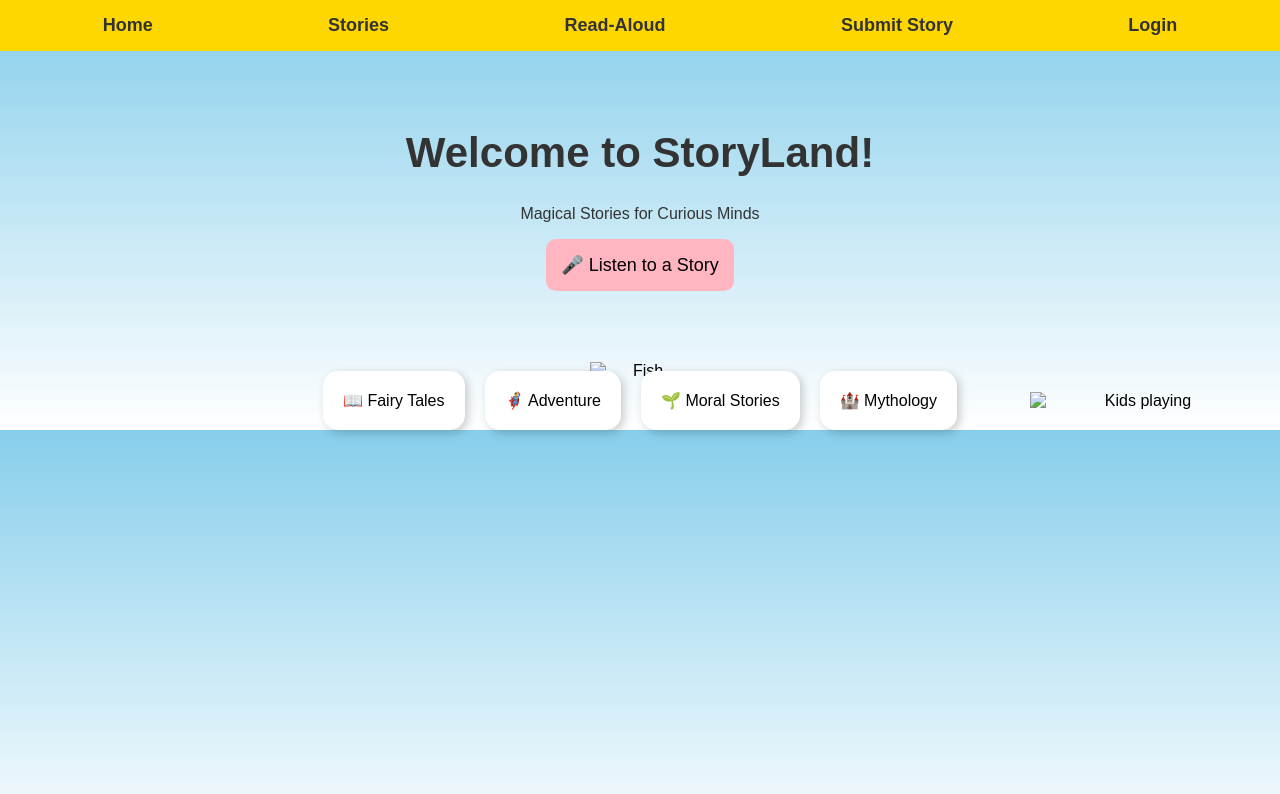
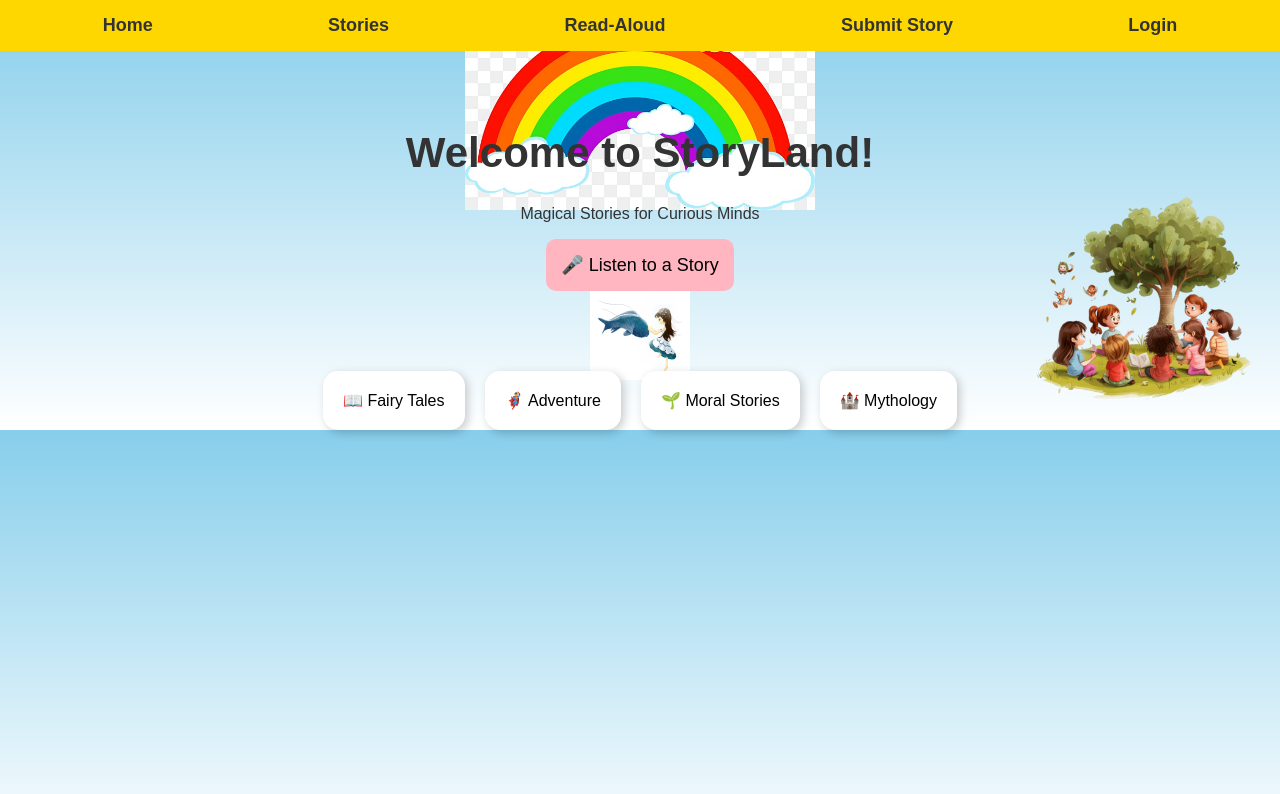
Before and after one commit to PoojithaBhukya123/Story-land, a plain HTML site: page index.html in a window 1280 px wide. Drawn offline with Linux system fonts and the light colour scheme.

Commit message:
Update index.html

```diff
--- a/index.html
+++ b/index.html
@@ -87,9 +87,9 @@
 </head>
 <body>
     <div class="background-images">
-        <img src="images/kids.png" class="kids" alt="Kids playing">
-        <img src="images/rainbow.png" class="rainbow" alt="Rainbow">
-        <img src="images/fish.png" class="fish" alt="Fish">
+        <img src="kids.png" class="kids" alt="Kids playing">
+        <img src="rainbow.png" class="rainbow" alt="Rainbow">
+        <img src="fish.png" class="fish" alt="Fish">
     </div>
 
     <div class="navbar">
```
